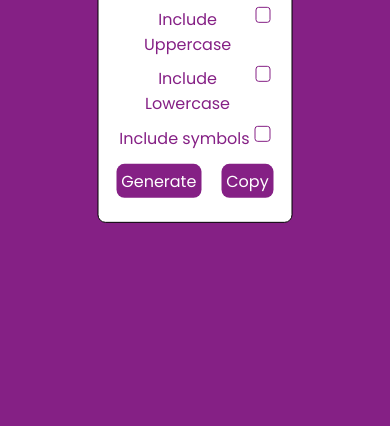
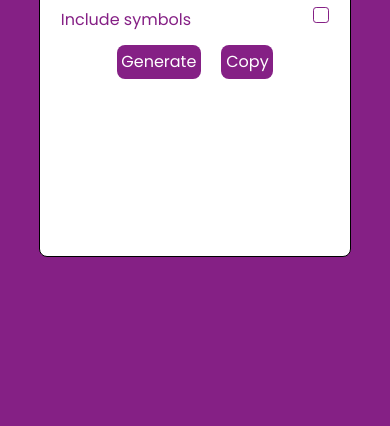
Before and after one commit to Sakiii8499/Random-Password-Generator, a plain HTML site: page index.html in a window 390 px wide. Shown: the part 418-844 px from the top of the page. Drawn offline with Linux system fonts and the light colour scheme.

Commit message:
Add files via upload

```diff
--- a/index.html
+++ b/index.html
@@ -6,6 +6,7 @@
     <meta http-equiv="X-UA-Compatible" content="IE=edge">
     <meta name="viewport" content="width=device-width, initial-scale=1.0">
     <link rel="stylesheet" href="style.css">
+    <link rel="stylesheet" href="media.css">
     <script src="script.js"></script>
     <link rel="preconnect" href="https://fonts.googleapis.com">
     <link rel="preconnect" href="https://fonts.gstatic.com" crossorigin>
--- /dev/null
+++ b/media.css
@@ -0,0 +1,6 @@
+@media(max-width:700px){
+    .container{
+        height: 60%;
+        width: 80%;
+    }
+}
--- a/style.css
+++ b/style.css
@@ -20,10 +20,14 @@ body{
 }
 .container{
     position: absolute;
-    top: 50%;
-    left: 50%;
     background-color: var(--primary-color);
-    transform: translate(-50%, -50%);
+    margin: auto;
+    height: 50%;
+    width: 30%;
+    top: 0;
+    bottom: 0;
+    left: 0;
+    right: 0;
     border: 1px solid black;
     padding: 1rem;
     border-radius: 0.5rem;
```
